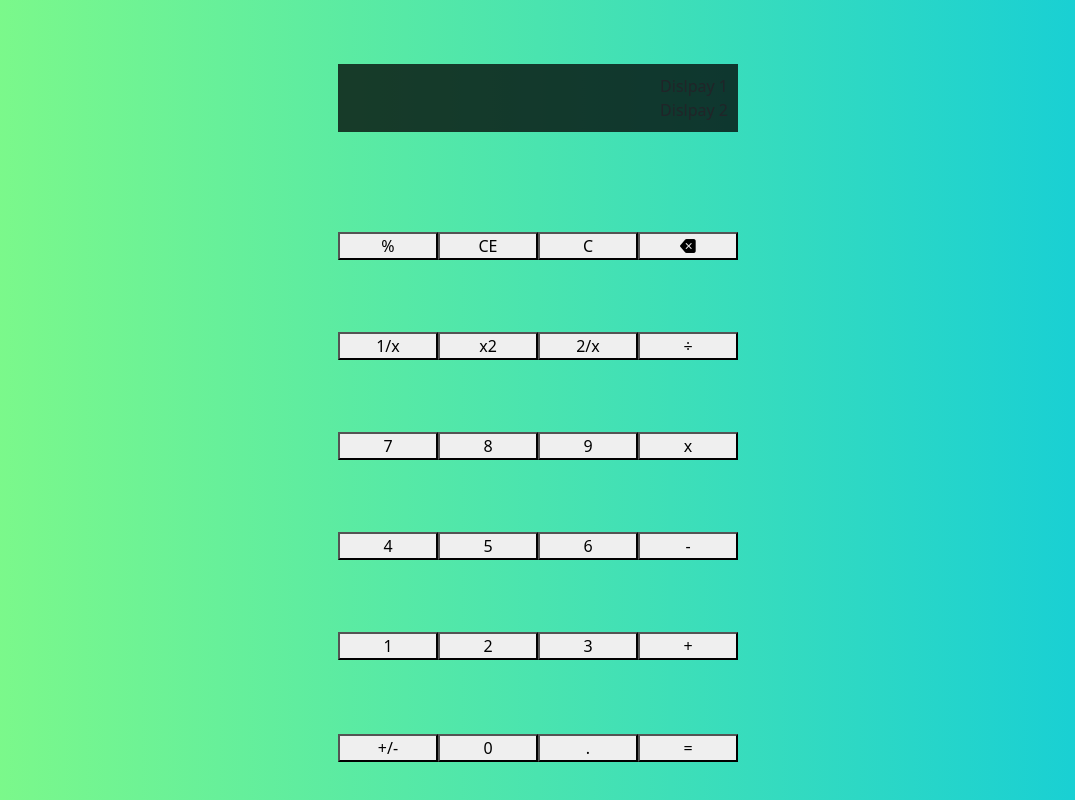
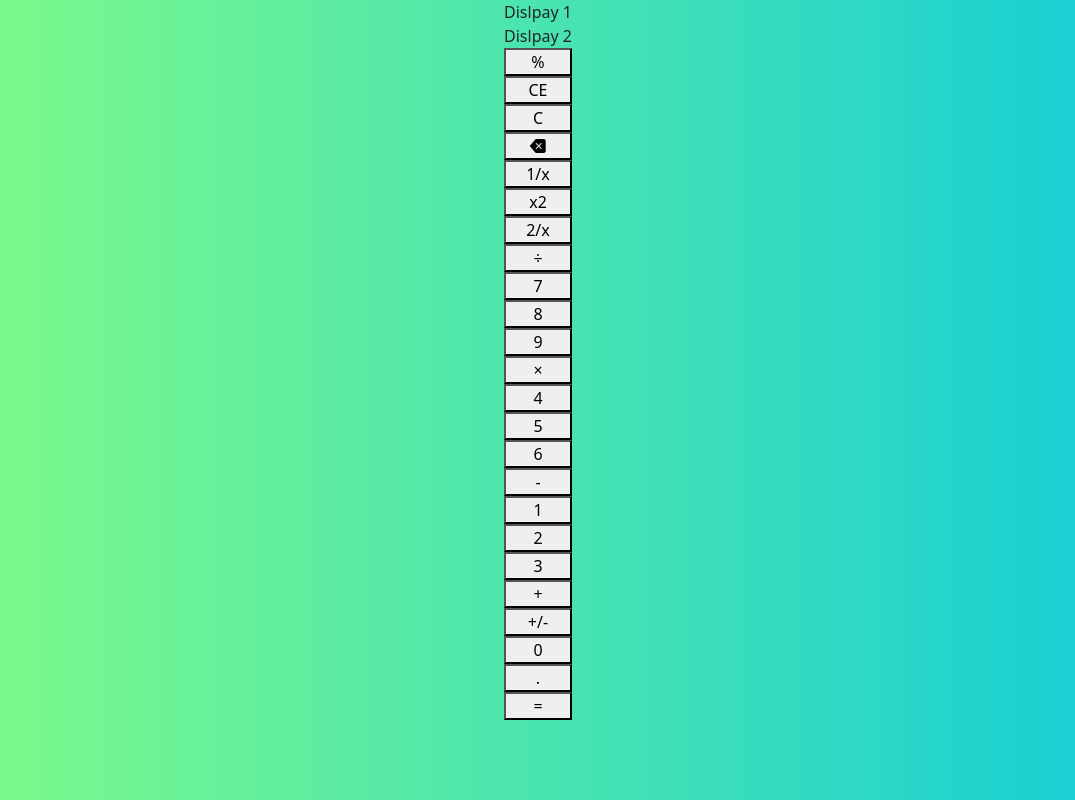
Before and after one commit to amirulanwar93/calculator_project, a plain HTML site: page index.html in a window 1280 px wide. Shown: the whole page, without its empty margins (102-1177 px from the left). Drawn offline with nearby package versions, Linux system fonts and the light colour scheme.

Commit message:
remove copy paste css from other tutorial

```diff
--- a/index.html
+++ b/index.html
@@ -17,14 +17,9 @@
     />
   </head>
   <body>
-    <div
-      class="d-grid justify-content-center align-items-center calculator-grid"
-    >
-      <div class="output">
-        <div>Dislpay 1</div>
-        <div>Dislpay 2</div>
-      </div>
-
+    <div class="d-grid justify-content-center align-items-center">
+      <div>Dislpay 1</div>
+      <div>Dislpay 2</div>
       <button>%</button>
       <button>CE</button>
       <button>C</button>
@@ -36,7 +31,7 @@
       <button>7</button>
       <button>8</button>
       <button>9</button>
-      <button>x</button>
+      <button>×</button>
       <button>4</button>
       <button>5</button>
       <button>6</button>
--- a/style.css
+++ b/style.css
@@ -11,24 +11,6 @@ body {
   );
 }
 
-.calculator-grid{
-    min-height: 100vh;
-  grid-template-columns: repeat(4, 100px);
-  grid-template-rows: minmax(120px, auto) repeat(5, 100px);
-}
-
-.output {
-  grid-column: 1 / -1;
-  background-color: rgba(0, 0, 0, .75);
-  display: flex;
-  align-items: flex-end;
-  justify-content: space-around;
-  flex-direction: column;
-  padding: 10px;
-  word-wrap: break-word;
-  word-break: break-all;
-}
-
 .box {
   border: 3px solid red;
 }
```
